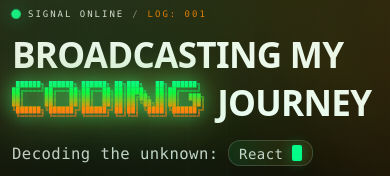
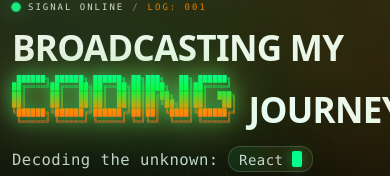
Before and after one commit to seibas/alien-signal-blog, a Next.js app: page / in a window 390 px wide. Shown: the part 141-317 px from the top of the page. Built offline with nearby package versions, Linux system fonts and the light colour scheme.

Commit message:
Fix ASCII CODING readability on mobile
- Increased font-size for mobile breakpoints
- Added line-height adjustments (1.15-1.25) to prevent squishing
- Better vertical spacing for ASCII art rows

Co-Authored-By: Claude Opus 4.5 <noreply@anthropic.com>

```diff
--- a/app/globals.css
+++ b/app/globals.css
@@ -909,7 +909,8 @@ h1, h2, h3, h4, h5, h6, .h1, .h2, .h3, .articleTitle, .heroTitle {
 /* Tablet */
 @media (max-width: 768px) {
   .asciiArt {
-    font-size: clamp(0.32rem, 1.4vw, 0.55rem);
+    font-size: clamp(0.35rem, 1.6vw, 0.6rem);
+    line-height: 1.15;
     margin: 6px 0;
   }
 }
@@ -917,7 +918,8 @@ h1, h2, h3, h4, h5, h6, .h1, .h2, .h3, .articleTitle, .heroTitle {
 /* Mobile */
 @media (max-width: 480px) {
   .asciiArt {
-    font-size: clamp(0.22rem, 1.8vw, 0.38rem);
+    font-size: clamp(0.28rem, 2.2vw, 0.45rem);
+    line-height: 1.2;
     margin: 4px 0;
   }
 }
@@ -925,7 +927,8 @@ h1, h2, h3, h4, h5, h6, .h1, .h2, .h3, .articleTitle, .heroTitle {
 /* Very small screens */
 @media (max-width: 360px) {
   .asciiArt {
-    font-size: 0.2rem;
+    font-size: clamp(0.24rem, 2.5vw, 0.35rem);
+    line-height: 1.25;
     margin: 2px 0;
   }
 }
```
